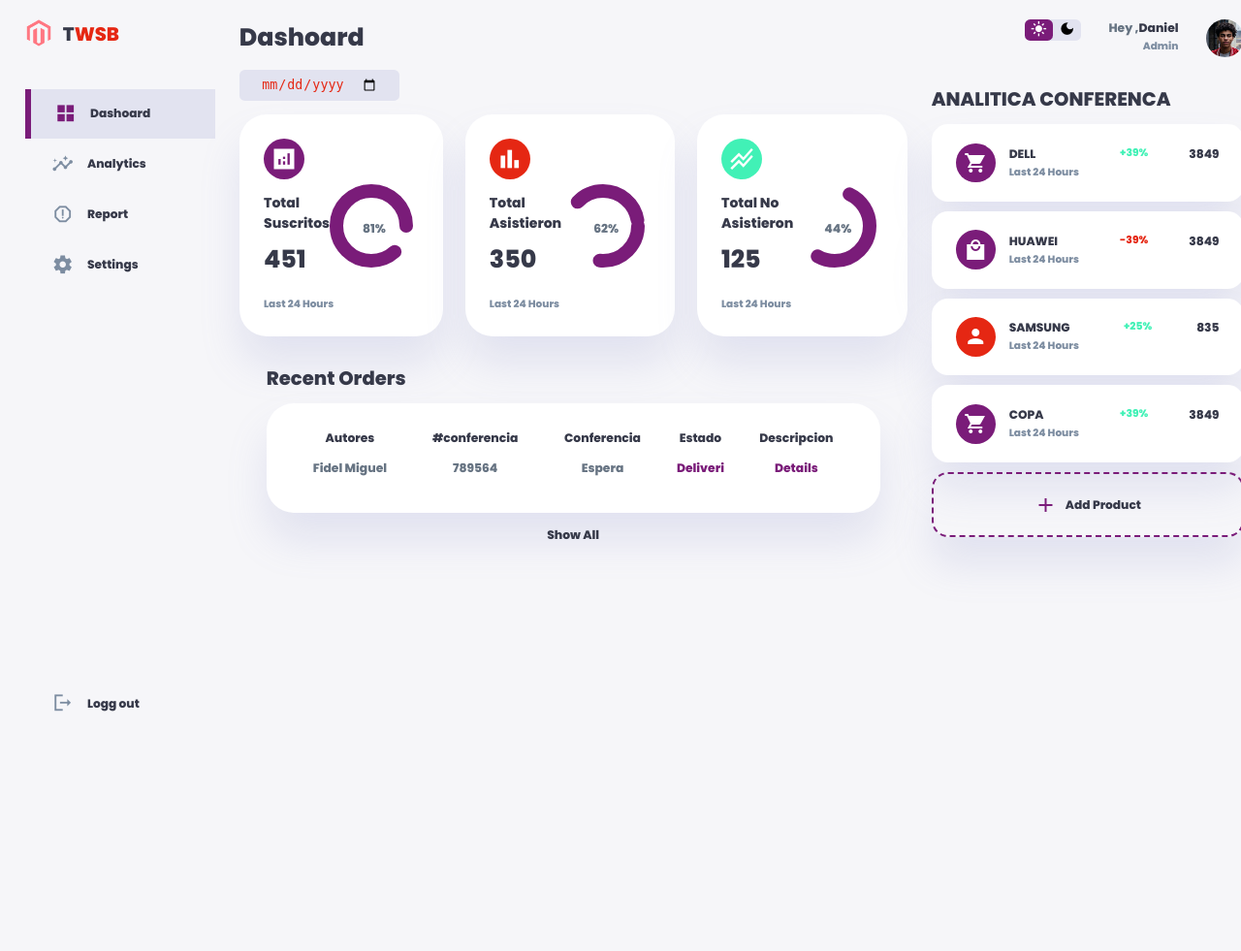
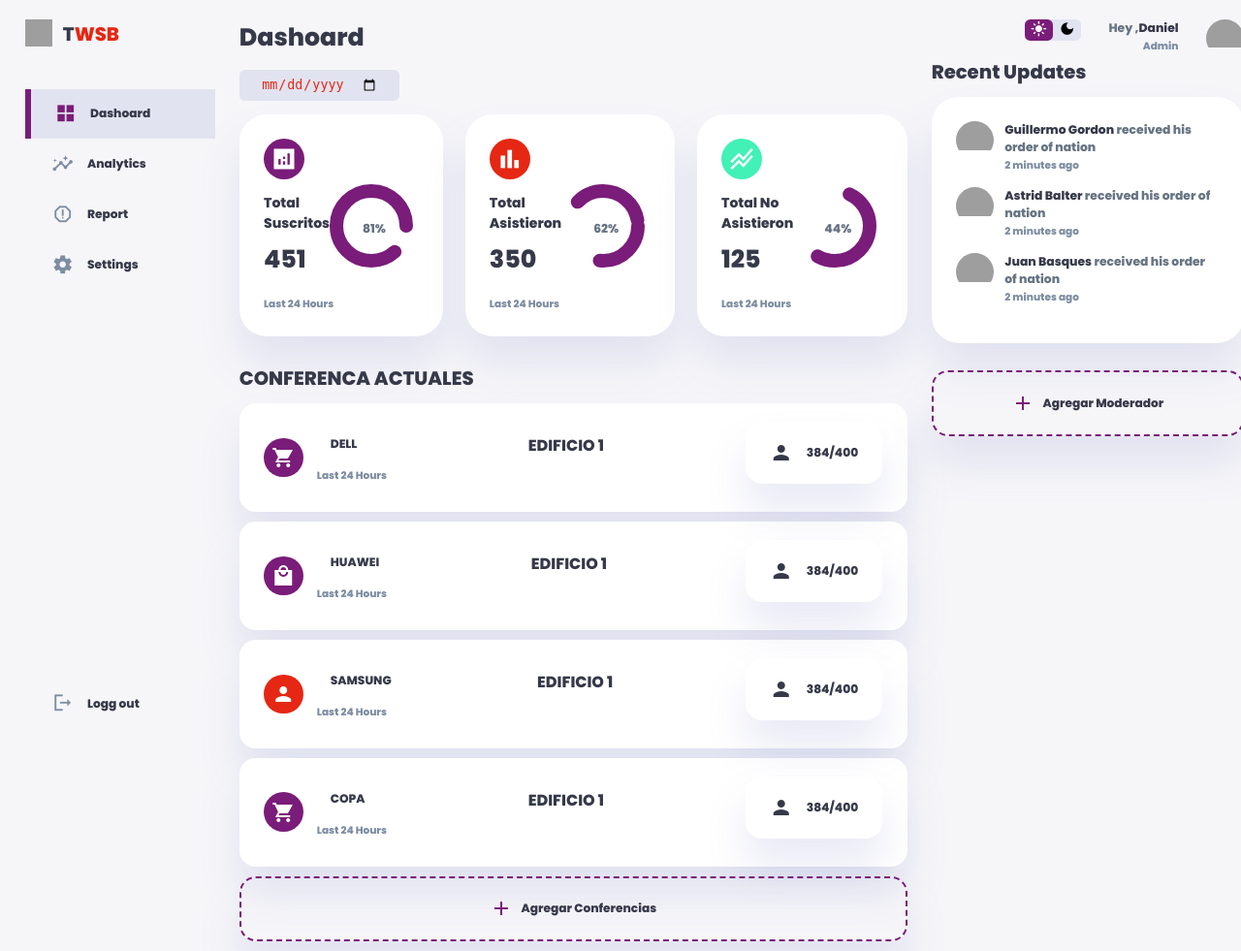
Before and after one commit to guillermo-gordon18-2000/Proyecto-Desarrollo-VII-congreso, a PHP site: page /View/Main.php in a window 1280 px wide. Shown: the whole page at 97% size. Before the commit the page ends 734 px from the top, so only its background shows below. Run offline with PHP 8.4, Linux system fonts and the light colour scheme; grey boxes are pictures that could not be loaded.

Commit message:
Face 2 del prototipo  (Diseño)

```diff
--- a/Public/css/style-Main.css
+++ b/Public/css/style-Main.css
@@ -140,6 +140,7 @@ h2{
     color: var(--color-warning)
  }
 
+
  aside{
    height: 100vh;
 
@@ -223,10 +224,12 @@ margin-left :0;
 
  }
 
+
  aside .sidebar a.active span{
    color:var(--color-primary);
    margin-left:calc(1rem - 3px);
  }
+
 
  aside .sidebar a:hover{
     color: var(--color-primary);
@@ -237,7 +240,6 @@ margin-left :0;
 
  }
 
-
  aside .sidebar .message-count{
    background: var(--color-danger);
    color:white;
@@ -245,6 +247,7 @@ margin-left :0;
    font-size: 11px;
    border-radius: var(--border-radius-1);
  }
+
 
 
  /* ==============================   MAIN  ===================*/
@@ -289,6 +292,7 @@ padding: 0.5rem 1.6rem;
 
  }
 
+
  main .insights > div span {
      background: var(--color-primary);
      padding: 0.5rem;
@@ -302,6 +306,7 @@ padding: 0.5rem 1.6rem;
     background: var(--color-danger);
 
  }
+
 
  main .insights > div.income span {
     background: var(--color-success);
@@ -523,11 +528,20 @@ justify-content: center;
 
     /*========================SALES ANALYTICS=======================*/
 
-    .right .sales-analytics{
+
+/*========================ANALITICA CONFERENCIA=======================*/
+
+
+
+
+
+.right .sales-analytics{
         margin-top: 2rem;
         color: var(--color-dark);
 
     }
+
+
 
     .right .sales-analytics h2{
         margin-bottom: 0.8rem;
@@ -568,8 +582,19 @@ justify-content: center;
 
       }
       .right .sales-analytics .item.offline.icon{
+
             background: var(--color-danger);
       }
+
+             .font-12{text-align: center;
+                            margin-top:2%;
+                            display: flex;
+                                 font-size: 16px;
+                                                   }
+
+                                              .info h3{
+                                          padding: 1rem;
+                                                   }
 
       .right .sales-analytics .item.customers .icon{
         background: var(--color-danger);
@@ -590,7 +615,7 @@ justify-content: center;
 
       }
       .right .sales-analytics .add-product div h3{
-        font-weight: 600;
+        font-weight: 800;
 
       }
 
@@ -598,7 +623,6 @@ justify-content: center;
       background: var(--color-primary);
       color:var(--color-white);
       }
-
 
 /*======================== MEDIA =======================*/
        @media screen and (max-width: 1200px){
--- a/View/Login.php
+++ b/View/Login.php
@@ -41,7 +41,7 @@
 
 
 
-           <form action="../Model/Peticiones.php" method="POST">
+           <form action="#" method="POST">
 
                   <!-- _    ___   ___ ___ _  _     ___ ___ ___ _  _ _____
                       | |  / _ \ / __|_ _| \| |___| _ \_ _/ __| || |_   _|
--- a/View/Main.php
+++ b/View/Main.php
@@ -15,7 +15,7 @@
         <aside >
            <div class="top">
                  <div class="logo">
-                     <img src="Public/images/images-12/logo.png" >
+                     <img src="./images/logo.png" >
                      <h2 > T<span class="danger">WSB</span></h2>
                  </div>
 
@@ -25,30 +25,30 @@
 
            </div>
                <div class="sidebar">
-                    <a href="#" class="active" >
-                        <span class="material-icons-sharp" >grid_view</span>
+                    <a href="#" class="active"  >
+                        <span class="material-icons-sharp">grid_view</span>
                          <h3>Dashoard</h3>
-                      </a>
 
 
 
 
-                        <a href="?op=Analit" id="Btnana">
-                            <span class="material-icons-sharp" class="BtnAnalit">insights</span>
+
+                        <a href="?op=Analit">
+                            <span class="material-icons-sharp">insights</span>
                              <h3>Analytics</h3>
                         </a>
 
 
 
 
-                        <a href="?op=report" id="BtReport">
-                            <span class="material-icons-sharp" class="BtnReport">report_gmailerrorred</span>
+                        <a href="?op=report">
+                            <span class="material-icons-sharp">report_gmailerrorred</span>
                              <h3>Report</h3>
                         </a>
 
 
-                        <a href="?op=Setting" id="BtnSettings" >
-                            <span class="material-icons-sharp" class="BtnSettings">settings</span>
+                        <a href="?op=Setting">
+                            <span class="material-icons-sharp">settings</span>
                              <h3>Settings</h3>
                         </a>
 
@@ -61,7 +61,7 @@
                              <h3>Logg out</h3>
                         </a>
 
-
+                    </a>
                </div>
         </aside>
         <!----------------------- END OF ASIDE ------------------->
@@ -131,7 +131,93 @@
                       <!----------------------- END OF INCOME ------------------->
               </div>
                  <!----------------------- END OF INSIGHTS ------------------->
-                       <div class="recent-order">
+                          <div class="right">
+                  <div class="sales-analytics">
+                            <h2> CONFERENCA ACTUALES</h2>
+
+                            <div class="item online">
+                                <div class="icon">
+                                    <span class="material-icons-sharp">shopping_cart</span>
+                                </div>
+                                <div class="right">
+                                       <div class="info">
+                                        <h3>DELL</h3>
+                                        <small class="text-muted">Last 24 Hours</small>
+                                       </div>
+                                            <h3 class="font-12">EDIFICIO 1 </h3>
+
+                                            <div class="item">
+                                            <span class="material-icons-sharp">person</span>
+                                            <h3>384/400</h3>
+                                             </div>
+                                </div>
+                            </div>
+
+                            <div class="item offline">
+                                <div class="icon">
+                                    <span class="material-icons-sharp">local_mall</span>
+                                </div>
+                                <div class="right">
+                                       <div class="info">
+                                        <h3>HUAWEI</h3>
+                                        <small class="text-muted">Last 24 Hours</small>
+
+                                    </div>
+                                       <h3 class="font-12">EDIFICIO 1 </h3>
+
+                                       <div class="item">
+                                            <span class="material-icons-sharp">person</span>
+                                         <h3>384/400</h3>
+                                      </div>
+
+                                </div>
+                            </div>
+
+                            <div class="item customers">
+                                <div class="icon">
+                                    <span class="material-icons-sharp">person</span>
+                                </div>
+                                <div class="right">
+                                       <div class="info">
+                                        <h3>SAMSUNG</h3>
+                                        <small class="text-muted">Last 24 Hours</small>
+                                       </div>
+                                            <h3 class="font-12">EDIFICIO 1 </h3>
+                                       <div class="item">
+                                            <span class="material-icons-sharp">person</span>
+                                         <h3>384/400</h3>
+                                      </div>
+                                </div>
+                            </div>
+
+                            <div class="item online">
+                                <div class="icon">
+                                    <span class="material-icons-sharp">shopping_cart</span>
+                                </div>
+                                <div class="right">
+                                       <div class="info">
+                                        <h3>COPA</h3>
+                                        <small class="text-muted">Last 24 Hours</small>
+                                       </div>
+                                            <h3 class="font-12">EDIFICIO 1 </h3>
+                                       <div class="item">
+                                            <span class="material-icons-sharp">person</span>
+                                         <h3>384/400</h3>
+                                      </div>
+                                </div>
+                            </div>
+
+                              <div class="item add-product">
+                                   <div>
+                                    <span class="material-icons-sharp">add</span>
+                                    <h3>Agregar Conferencias</h3>
+                                   </div>
+                              </div>
+
+                   </div>
+             </div>
+
+                 <!--       <div class="recent-order">
                          <h2>Recent Orders</h2>
                            <table>
                               <thead>
@@ -152,12 +238,12 @@
                                              <td class="warning">Pending</td>
                                              <td class="primary">Details</td>
                                         </tr>  -->
-
+                                   <!--
                                     </tbody>
                            </table>
 
                                    <a href="#">Show All</a>
-                       </div>
+                       </div> -->
              </main>
 <!-------------------------------- END OF MAIN ------------------->
             <div class="right">
@@ -178,12 +264,13 @@
                         </div>
 
                          <div class="profile-photo">
-                            <img src="../Public/images/images-12/profile-1.jpg" >
+                            <img src="./images/profile-1.jpg" >
                          </div>
                      </div>
                 </div>
+
 <!-------------------------------- END OF TOP ------------------->
-<!--
+
                        <div class="recent-updates">
                            <h2>Recent Updates</h2>
                            <div class="updates">
@@ -193,7 +280,7 @@
                                  <img src="./images/profile-2.jpg" alt="">
                             </div>
                             <div class="message">
-                                <p><b>Muke Tyson</b> received his order of nation</p>
+                                <p><b>Guillermo Gordon</b> received his order of nation</p>
                                   <small class="text-muted">2 minutes ago </small>
                             </div>
                             </div>
@@ -203,7 +290,7 @@
                                      <img src="./images/profile-3.jpg" alt="">
                                 </div>
                                 <div class="message">
-                                    <p><b>Muke Tyson</b> received his order of nation</p>
+                                    <p><b>Astrid Balter</b> received his order of nation</p>
                                       <small class="text-muted">2 minutes ago </small>
                                 </div>
                                 </div>
@@ -213,59 +300,26 @@
                                          <img src="./images/profile-4.jpg" alt="">
                                     </div>
                                     <div class="message">
-                                        <p><b>Muke Tyson</b> received his order of nation</p>
+                                        <p><b>Juan Basques</b> received his order of nation</p>
                                           <small class="text-muted">2 minutes ago </small>
                                     </div>
                                 </div>
                            </div>
+
+
                        </div>
-                       -->
+
           <!-------------------------------- END OF UPDATE ------------------->
+
                         <div class="sales-analytics">
-                            <h2>ANALITICA CONFERENCA</h2>
-                            <div class="item online">
-                                <div class="icon">
-                                    <span class="material-icons-sharp">shopping_cart</span>
-                                </div>
-                                <div class="right">
-                                       <div class="info">
-                                        <h3>DELL</h3>
-                                        <small class="text-muted">Last 24 Hours</small>
-                                       </div>
-                                       <h5 class="success">+39%</h5>
-                                       <h3>3849</h3>
-                                </div>
-                            </div>
 
-                            <div class="item offline">
-                                <div class="icon">
-                                    <span class="material-icons-sharp">local_mall</span>
-                                </div>
-                                <div class="right">
-                                       <div class="info">
-                                        <h3>HUAWEI</h3>
-                                        <small class="text-muted">Last 24 Hours</small>
-                                       </div>
-                                       <h5 class="danger">-39%</h5>
-                                       <h3>3849</h3>
-                                </div>
-                            </div>
 
-                            <div class="item customers">
-                                <div class="icon">
-                                    <span class="material-icons-sharp">person</span>
-                                </div>
-                                <div class="right">
-                                       <div class="info">
-                                        <h3>SAMSUNG</h3>
-                                        <small class="text-muted">Last 24 Hours</small>
-                                       </div>
-                                       <h5 class="success">+25%</h5>
-                                       <h3>835</h3>
-                                </div>
-                            </div>
 
-                            <div class="item online">
+
+
+
+                                       <!--
+                            <div class="item onlin">
                                 <div class="icon">
                                     <span class="material-icons-sharp">shopping_cart</span>
                                 </div>
@@ -277,19 +331,20 @@
                                        <h5 class="success">+39%</h5>
                                        <h3>3849</h3>
                                 </div>
-                            </div>
+                            </div>-->
 
                               <div class="item add-product">
                                    <div>
                                     <span class="material-icons-sharp">add</span>
-                                    <h3>Add Product</h3>
+                                    <h3>Agregar Moderador</h3>
                                    </div>
                               </div>
 
                    </div>
             </div>
+
       </div>
-       <script src="Public/js/orders.js"></script>
-       <script src="Public/js/index.js"></script>
+      <script src="./orders.js"></script>
+       <script src="./index.js"></script>
 </body>
 </html>
--- a/controller/controller.php
+++ b/controller/controller.php
@@ -26,7 +26,7 @@ class Controller
  //------------Vista de Analiticas
      public function VistaAnalitica(){
 
-        require("View/Analytics.html");
+        require("View/Analytics.php");
 
     }
 
--- a/index.php
+++ b/index.php
@@ -40,6 +40,6 @@ else{
 
     //Llamo al método por defecto del controlador
    // $controller->index();
-        $controller->Mainvista();
+        $controller->index();
 }
 ?>
```
Also changed, not shown: View/Analytics.php (renamed from View/Analytics.html, +13 -13 lines), View/CrearUsuario.php (+9 -9 lines).
